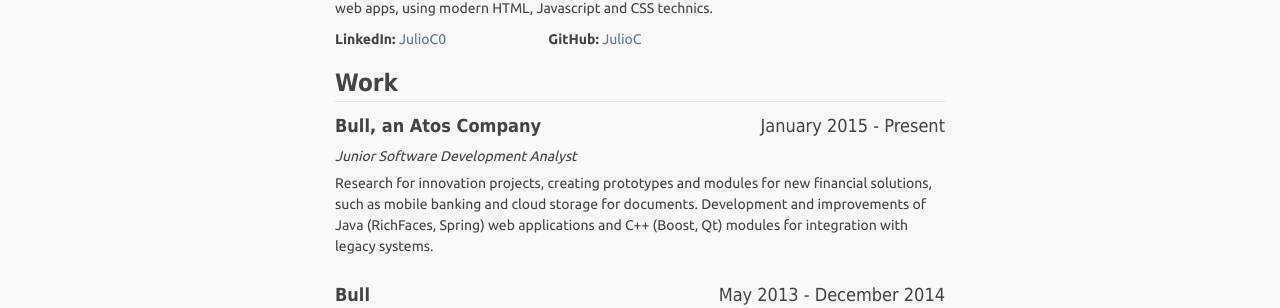
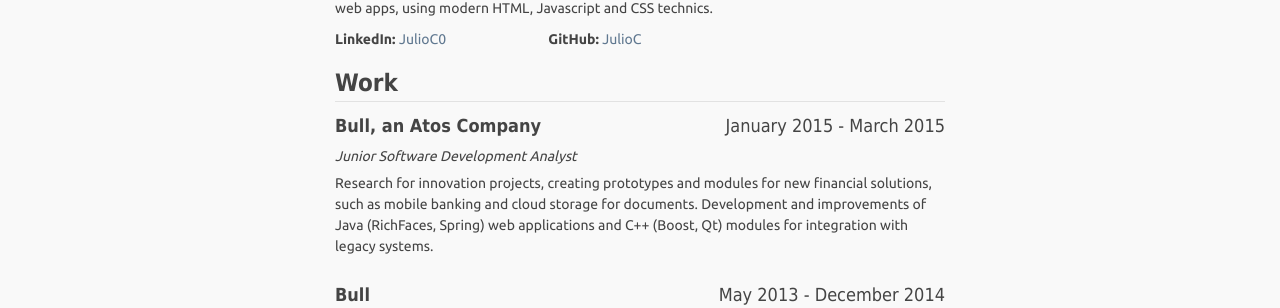
Before and after one commit to JulioC/julioc.github.io, a Jekyll site: the page built from resume.en.html, in a window 1280 px wide. Shown: the part 292-600 px from the top of the page. Built offline with Jekyll 4.4.1, drawn with Linux system fonts in a browser that asks for light colours; nearby versions of some CDN libraries.

Commit message:
Updating work history

```diff
--- a/_data/resume/en.json
+++ b/_data/resume/en.json
@@ -32,6 +32,7 @@
       "position": "Junior Software Development Analyst",
       "website": "http://www.bull.com.br/",
       "startDate": "2015-01-01",
+      "endDate": "2015-03-01",
       "summary": "Research for innovation projects, creating prototypes and modules for new financial solutions, such as mobile banking and cloud storage for documents.  Development and improvements of Java (RichFaces, Spring) web applications and C++ (Boost, Qt) modules for integration with legacy systems.",
       "highlights": []
     },
--- a/_data/resume/pt-br.json
+++ b/_data/resume/pt-br.json
@@ -32,6 +32,7 @@
       "position": "Análise e Desenvolvimento de Software",
       "website": "http://www.bull.com.br/",
       "startDate": "2015-01-01",
+      "endDate": "2015-03-01",
       "summary": "Pesquisa para projetos de inovação, criando protótipos e módulos para novas soluções financeiras, como mobile banking e cloud storage para documentos.  Desenvolvimento e melhorias de aplicações web Java (RichFaces, Spring) e módulos C++ (Boost, Qt) para integração com sistemas legado.",
       "highlights": []
     },
```
